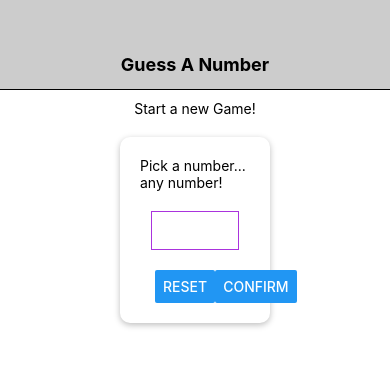
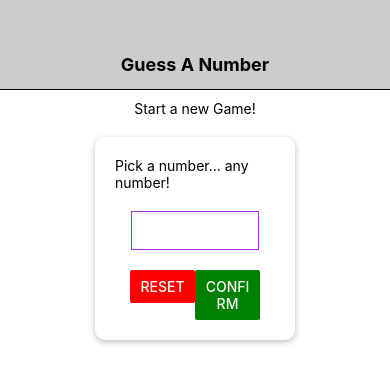
Before and after one commit to surfer-43/Reactnative_Components, a React Native app: screen / in a window 390 px wide. Shown: the top 384 px of the page. Built offline with nearby package versions, Linux system fonts and the light colour scheme.

Commit message:
adding styles to the set number card, adding gamescreen

```diff
--- a/components/Card.js
+++ b/components/Card.js
@@ -8,24 +8,16 @@ import {
 } from 'react-native';
 
 const Card = (props) => {
+    console.log('looking for props.style: ', props);
     return (
-        <View style={styles.card}>
-            <Text>Pick a number... any number!</Text>
-            <TextInput style={styles.textInput}/>
-            <View style={styles.buttonContainer}>
-                <Button title='Reset' onPress={() => console.log('Reset was pressed')}/>
-                <Button title='Confirm' onPress={() => console.log('Confirm was pressed')}/>
-            </View>
-        </View>
+        <View style={{...styles.card, ...props.style}}>{props.children}</View>
     )
 }
 
 const styles = StyleSheet.create({
     card: {
-        width: 250,
-        maxWidth: '60%',
+        marginVertical: 20,
         padding: 20,
-        alignItems: 'center',
         shadowColor: 'black',
         shadowOffset: {width: 0, height: 2},
         shadowRadius: 6,
@@ -33,24 +25,6 @@ const styles = StyleSheet.create({
         shadowOpacity: .26,
         backgroundColor: 'white',
         borderRadius: 10,
-        marginVertical: 20
-    },
-    title: {
-        fontSize: 20,
-        marginVertical: 10,
-    },
-    textInput: {
-        marginVertical: 20,
-        padding: 10,
-        borderWidth: 1,
-        width: '80%',
-        borderColor: '#aa33dd'
-    },
-    buttonContainer: {
-        flexDirection: 'row',
-        width: '100%',
-        justifyContent: "space-between",
-        paddingHorizontal: 15
     }
 })
 
--- a/components/Header.js
+++ b/components/Header.js
@@ -1,5 +1,7 @@
 import React from 'react';
 import { View, Text, StyleSheet } from 'react-native';
+
+import Colors from '../constants/colors'
 
 const Header = (props) => {
     return (
@@ -14,7 +16,7 @@ const styles = StyleSheet.create({
         width: '100%',
         height: 90,
         paddingTop: 40,
-        backgroundColor: "#ccc",
+        backgroundColor: Colors.header,
         borderBottomWidth: 1,
         alignItems: "center",
         justifyContent: 'center'
--- /dev/null
+++ b/components/NumberContainer.js
@@ -0,0 +1,32 @@
+import React from 'react';
+import {
+    View,
+    Text,
+    StyleSheet
+} from 'react-native';
+import Colors from '../constants/colors';
+
+const NumberContainer = (props) => {
+    return (
+        <View style={styles.NumBox}>
+            <Text style={styles.Num}>{props.children}</Text>
+        </View>
+    )
+};
+
+const styles = StyleSheet.create({
+    NumBox: {
+        borderColor: Colors.primary,
+        borderWidth: 3,
+        borderRadius: 20,
+        marginVertical: 20,
+        padding: 20
+    },
+    Num: {
+        fontWeight: 'bold',
+        fontSize: 42,
+        color: Colors.primary
+    }
+});
+
+export default NumberContainer
--- /dev/null
+++ b/components/UserInput.js
@@ -0,0 +1,22 @@
+import React from 'react';
+import { TextInput, StyleSheet } from 'react-native';
+
+const UserInput = (props) => {
+    return (
+        <TextInput
+            {...props}
+            style={{ ...styles.input, ...props.style }}
+        />
+    )
+}
+
+const styles = StyleSheet.create({
+    input: {
+        padding: 10,
+        borderWidth: 1,
+        width: 20,
+        marginVertical: 10
+    }
+})
+
+export default UserInput;
--- /dev/null
+++ b/constants/colors.js
@@ -0,0 +1,5 @@
+export default {
+    header: '#ccc',
+    primary: 'green',
+    secondary: 'red'
+}
--- a/screen/StartGameScreen.js
+++ b/screen/StartGameScreen.js
@@ -1,14 +1,103 @@
-import React from 'react';
-import { View, Text, TextInput, Button,StyleSheet } from 'react-native';
+import React, { useState } from 'react';
+import {
+    View,
+    Text,
+    Button,
+    TouchableWithoutFeedback,
+    Keyboard,
+    Alert,
+    StyleSheet
+} from 'react-native';
 
 import Card from '../components/Card';
+import UserInput from '../components/UserInput';
+import NumberContainer from '../components/NumberContainer'
+
+import Colors from '../constants/colors'
 
 const StartGameScreen = () => {
+    const [ userNum, setUserNum ] = useState('');
+    const [ confirmed, setConfirmed ] = useState(false);
+    const [ selectedNum, setSelectedNum ] = useState();
+
+    const onChangedTextHandler = (inputText) => {
+        setUserNum(inputText.replace(/[^0-9]/g, ''))
+    }
+
+    const resetUserNumHandler = () => {
+        setUserNum('');
+        setConfirmed(false);
+    }
+
+    const setConfirmedHandler = () => {
+        const chosenNumber = userNum;
+        if(isNaN(chosenNumber) || chosenNumber <= 0 || chosenNumber > 99) {
+            Alert.alert(
+                'Invalid Number',
+                `You chose ${chosenNumber}. Please choose a number between 1 and 99`,
+                [{
+                    text: 'Ok',
+                    style: 'destructive',
+                    onPress: resetUserNumHandler
+                }]
+            );
+            return;
+        }
+        setConfirmed(true);
+        setSelectedNum(parseInt( userNum ));
+        setUserNum('');
+        Keyboard.dismiss();
+    }
+
+    let confirmedOutput;
+    if(confirmed) {
+        confirmedOutput = (
+            <Card style={styles.StartedCard}>
+                <Text style={styles.CardTitle}>The number to guess is:</Text>
+                <NumberContainer>{selectedNum}</NumberContainer>
+                <Button title="START GAME" onPress={() => {console.log('start the game was called')}} color={Colors.primary}/>
+            </Card>
+        )
+    }
+
     return(
-        <View style={styles.screen}>
-            <Text style={styles.title}>Start a new Game!</Text>
-            <Card />
-        </View>
+        <TouchableWithoutFeedback onPress={() => {
+            Keyboard.dismiss()
+        }}>
+            <View style={styles.screen}>
+                <Text style={styles.title}>Start a new Game!</Text>
+                <Card style={styles.card}>
+                    <Text>Pick a number... any number!</Text>
+                    <UserInput
+                        style={styles.textInput}
+                        blurOnSubmit
+                        autoCapitalize='none'
+                        autoCorrect={false}
+                        keyboardType='number-pad'
+                        maxLength={2}
+                        onChangeText={onChangedTextHandler}
+                        value={userNum}
+                    />
+                    <View style={styles.buttonContainer}>
+                        <View style={styles.buttonWrapper}>
+                            <Button
+                                title='Reset'
+                                color={Colors.secondary}
+                                onPress={resetUserNumHandler}
+                            />
+                        </View>
+                        <View style={styles.buttonWrapper}>
+                            <Button
+                                title='Confirm'
+                                color={Colors.primary}
+                                onPress={setConfirmedHandler}
+                            />
+                        </View>
+                    </View>
+                </Card>
+                { confirmedOutput }
+            </View>
+        </TouchableWithoutFeedback>
     )
 }
 
@@ -17,6 +106,35 @@ const styles = StyleSheet.create({
         flex: 1,
         padding: 10,
         alignItems: 'center',
+    },
+    card: {
+        width: 250,
+        maxWidth: '80%',
+        alignItems: 'center'
+    },
+    textInput: {
+        marginVertical: 20,
+        width: '80%',
+        textAlign: 'center',
+        borderColor: '#aa33dd'
+    },
+    buttonContainer: {
+        flexDirection: 'row',
+        width: '100%',
+        justifyContent: "space-between",
+        paddingHorizontal: 15
+    },
+    buttonWrapper: {
+        width: 85,
+        maxWidth: '50%',
+        color: 'white',
+        justifyContent:'space-between',
+    },
+    StartedCard: {
+        width: 300,
+        maxWidth: '80%',
+        padding:30,
+        alignItems: 'center'
     }
 })
 
```
Also changed, not shown: screen/GameScreen.js (added, +14 -0 lines).
